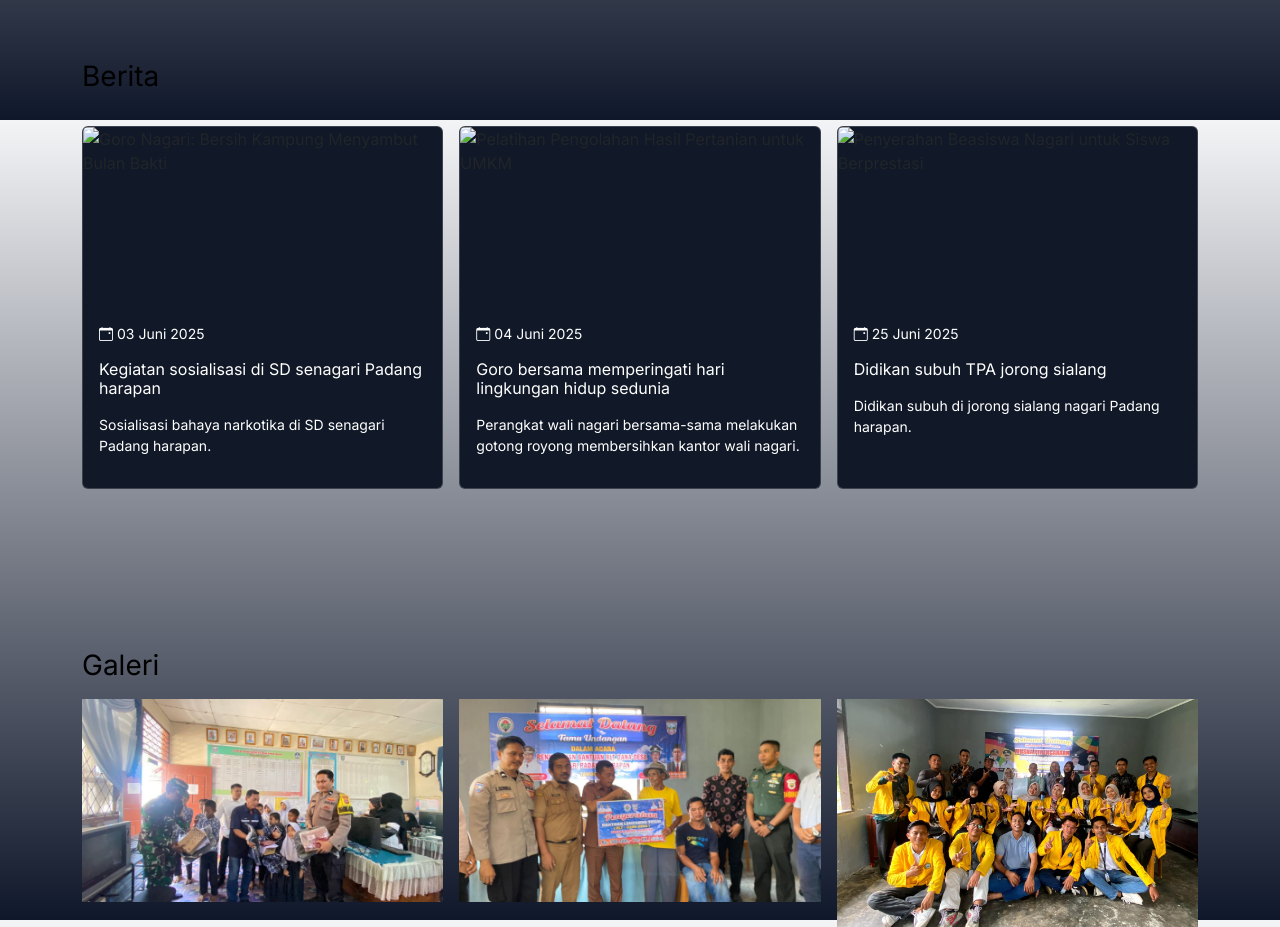
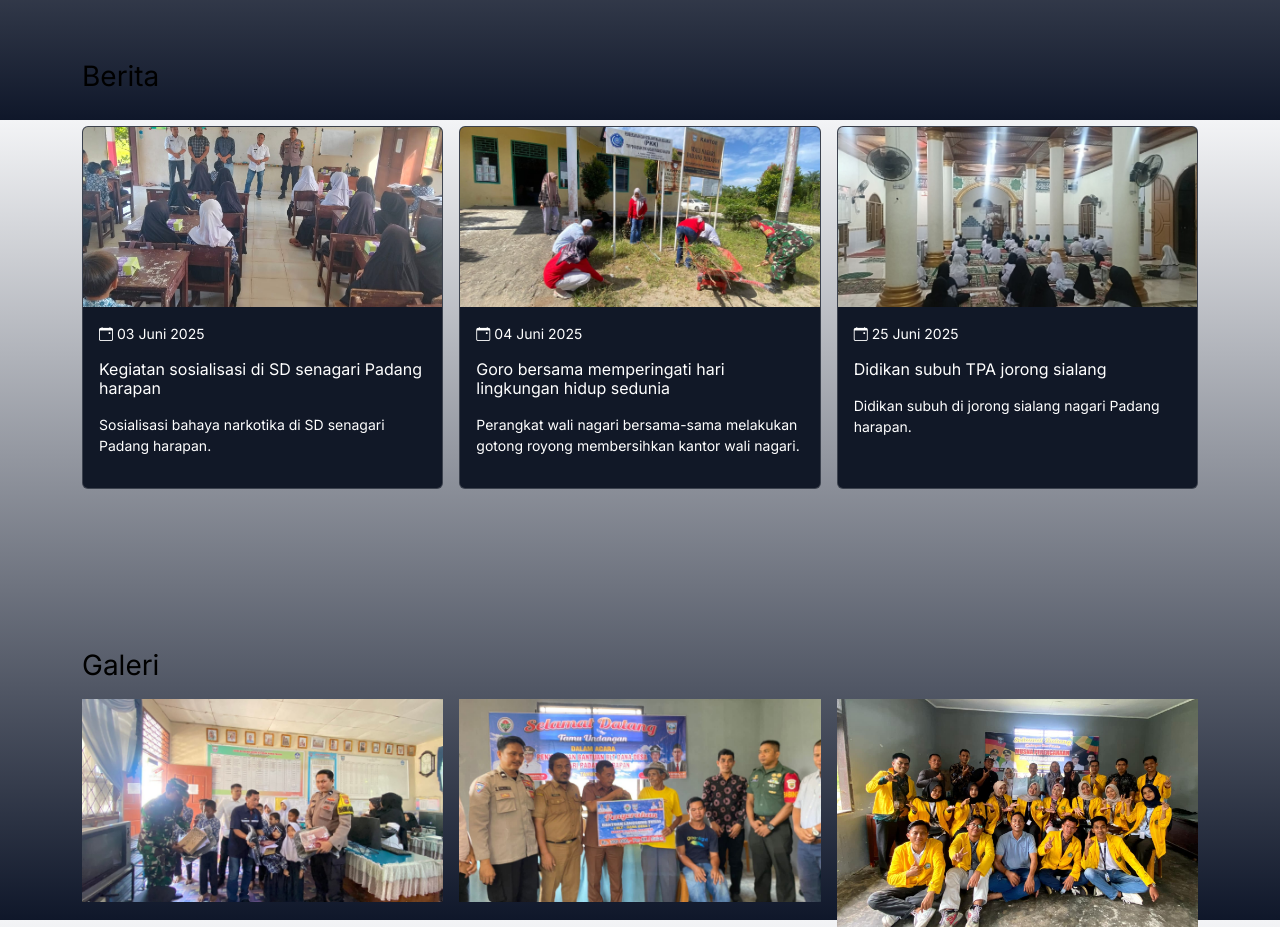
Before and after one commit to padangharapannagari-ops/Web_Nagari_Padang_Harapan, a plain HTML site: page index.html in a window 1280 px wide. Shown: the part 3880-4807 px from the top of the page. Drawn offline with nearby package versions, Linux system fonts and the light colour scheme; no server answers.

Commit message:
Add files via upload

```diff
--- a/index.html
+++ b/index.html
@@ -348,7 +348,7 @@
       <div class="row g-3">
         <div class="col-md-6 col-lg-4">
           <article class="card h-100">
-            <img src="assets/3.jpg" class="card-img-top" style="height:180px;object-fit:cover" alt="Goro Nagari: Bersih Kampung Menyambut Bulan Bakti" />
+            <img src="3.jpg" class="card-img-top" style="height:180px;object-fit:cover" alt="Goro Nagari: Bersih Kampung Menyambut Bulan Bakti" />
             <div class="card-body">
               <div class="small text-muted mb-1"><p style="color: white;"><i class="bi bi-calendar-event me-1"></i>03 Juni 2025</div></p>
               <h3 class="h6 mb-1"<p style="color: white;">Kegiatan sosialisasi di SD senagari Padang harapan</p></h3>
@@ -358,7 +358,7 @@
         </div>
         <div class="col-md-6 col-lg-4">
           <article class="card h-100">
-            <img src="assets/1.jpg" class="card-img-top" style="height:180px;object-fit:cover" alt="Pelatihan Pengolahan Hasil Pertanian untuk UMKM" />
+            <img src="1.jpg" class="card-img-top" style="height:180px;object-fit:cover" alt="Pelatihan Pengolahan Hasil Pertanian untuk UMKM" />
             <div class="card-body">
               <div class="small text-muted mb-1"><p style="color: white;"><i class="bi bi-calendar-event me-1"></i>04 Juni 2025</div></p>
               <h3 class="h6 mb-1"<p style="color: white;">Goro bersama memperingati hari lingkungan hidup sedunia</p></h3>
@@ -368,7 +368,7 @@
         </div>
         <div class="col-md-6 col-lg-4">
           <article class="card h-100">
-            <img src="assets/2.jpg" class="card-img-top" style="height:180px;object-fit:cover" alt="Penyerahan Beasiswa Nagari untuk Siswa Berprestasi" />
+            <img src="2.jpg" class="card-img-top" style="height:180px;object-fit:cover" alt="Penyerahan Beasiswa Nagari untuk Siswa Berprestasi" />
             <div class="card-body">
               <div class="small text-muted mb-1"><p style="color: white;"><i class="bi bi-calendar-event me-1"></i>25 Juni 2025</div></p>
               <h3 class="h6 mb-1"<p style="color: white;">Didikan subuh TPA jorong sialang</p></h3>
```
